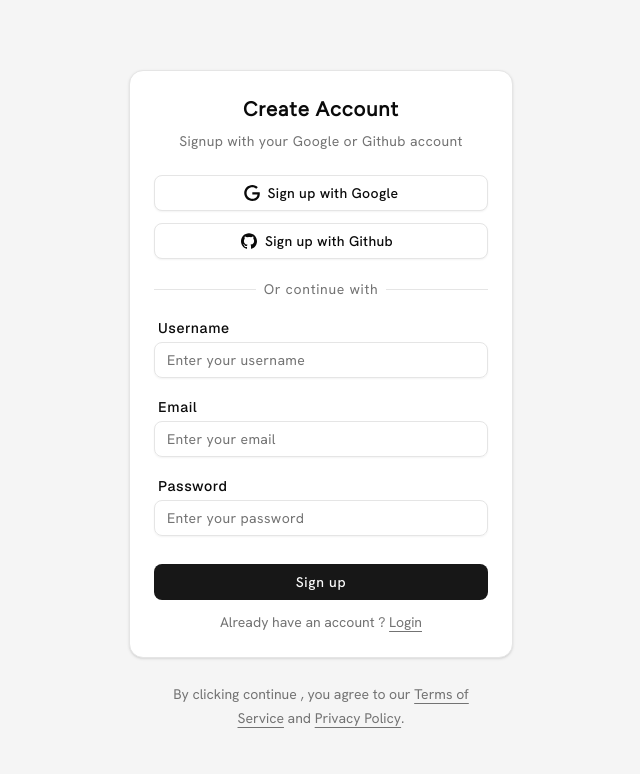
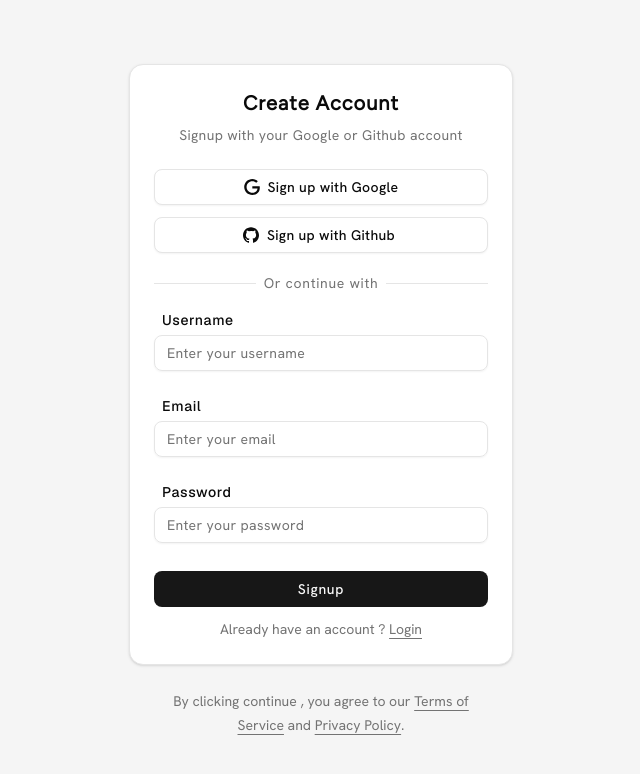
Before and after one commit to Anurag-singh-RBU/Axion, a Next.js app: page /sign-up in a window 1280 px wide. Shown: the top 774 px of the page, without its empty margins (319-959 px from the left). Built offline with nearby package versions, Linux system fonts and the light colour scheme.

Commit message:
added zod

```diff
--- a/src/app/(auth)/layout.js
+++ b/src/app/(auth)/layout.js
@@ -1,4 +1,7 @@
+"use client"
+
 export default function AuthLayout({ children }){
+
   return (
     <section className="min-h-screen flex items-center justify-center bg-neutral-100">
       {children}
--- a/src/components/login-form.jsx
+++ b/src/components/login-form.jsx
@@ -9,7 +9,6 @@ import { useForm } from "react-hook-form"
 import { z } from "zod"
 import { zodResolver } from "@hookform/resolvers/zod"
 import { Form, FormControl, FormDescription, FormField, FormLabel, FormItem, FormMessage } from "@/components/ui/form"
-
 
 const loginFormSchema = z.object({
   email: z.string().min(1, "Email is required").email("Invalid email address format").max(320, "Email is too long"),
@@ -50,7 +49,7 @@ export function LoginForm({className , ...props}){
         <Form {...methods}>
           <form
             onSubmit={methods.handleSubmit((values) => {
-              console.log("Form submitted with values:", values);
+              console.log("Form submitted with values :", values);
             })}>
             <FieldGroup>
               <Field>
--- a/src/components/signup-form.jsx
+++ b/src/components/signup-form.jsx
@@ -1,25 +1,46 @@
+"use client"
+
 import { cn } from "@/lib/utils"
 import { Button } from "@/components/ui/button"
-import {
-    Card,
-    CardContent,
-    CardDescription,
-    CardHeader,
-    CardTitle,
-} from "@/components/ui/card"
-import {
-    Field,
-    FieldDescription,
-    FieldGroup,
-    FieldLabel,
-    FieldSeparator,
-} from "@/components/ui/field"
+import { Card, CardContent, CardDescription, CardHeader, CardTitle } from "@/components/ui/card"
+import { Field, FieldDescription, FieldGroup, FieldLabel, FieldSeparator } from "@/components/ui/field"
 import { Input } from "@/components/ui/input"
+import { useForm } from "react-hook-form"
+import { z } from "zod"
+import { zodResolver } from "@hookform/resolvers/zod"
+import { Form, FormControl, FormDescription, FormField, FormLabel, FormItem, FormMessage } from "@/components/ui/form"
 
-export function SignUpForm({
-    className,
-    ...props
-}) {
+const signupFormSchema = z.object({
+    username: z.string()
+      .min(3, "Username must be at least 3 characters")
+      .max(32, "Username must be no more than 32 characters")
+      .regex(/^[a-zA-Z0-9_]+$/, "Username can only contain letters, numbers, and underscores"),
+    email: z.string().min(1, "Email is required").email("Invalid email address format").max(320, "Email is too long"),
+    password: z.string().min(8 , "Password must be at least 8 characters").max(128 , "Password must be no more than 128 characters")
+    .refine((val) => !/\s/.test(val), {
+      message: "Password cannot contain spaces"
+    }).refine(
+      (val) =>
+        /[a-z]/.test(val) && /[A-Z]/.test(val) && /\d/.test(val) && /[!@#$%^&*()_+\-=[\]{};':"\\|,.<>/?]/.test(val),
+      {
+        message: "Password must contain upper and lower case letters , a number and a special character",
+      }
+    ),
+});
+
+export function SignUpForm({className , ...props}){
+
+  const methods = useForm({
+
+    resolver: zodResolver(signupFormSchema),
+    defaultValues: {
+        username: "",
+        email: "",
+        password: "",
+    },
+
+  })
+
   return (
     <div className={cn("flex flex-col gap-6", className)} {...props}>
       <Card>
@@ -30,18 +51,26 @@ export function SignUpForm({
           </CardDescription>
         </CardHeader>
         <CardContent>
-                    <form>
+        <Form {...methods}>
+            <form
+                onSubmit={methods.handleSubmit((values) => {
+                console.log("Form submitted with values :", values);
+                })}>
                 <FieldGroup>
                 <Field>
                     <Button variant="outline" type="button" className="font-HG tracking-wide">
                     <svg xmlns="http://www.w3.org/2000/svg" viewBox="0 0 24 24">
-                                        <path d="M12.48 10.92v3.28h7.84c-.24 1.84-.853 3.187-1.787 4.133-1.147 1.147-2.933 2.4-6.053 2.4-4.827 0-8.6-3.893-8.6-8.72s3.773-8.72 8.6-8.72c2.6 0 4.507 1.027 5.907 2.347l2.307-2.307C18.747 1.44 16.133 0 12.48 0 5.867 0 .307 5.387.307 12s5.56 12 12.173 12c3.573 0 6.267-1.173 8.373-3.36 2.16-2.16 2.84-5.213 2.84-7.667 0-.76-.053-1.467-.173-2.053H12.48z" fill="currentColor"/>
+                        <path
+                        d="M12.48 10.92v3.28h7.84c-.24 1.84-.853 3.187-1.787 4.133-1.147 1.147-2.933 2.4-6.053 2.4-4.827 0-8.6-3.893-8.6-8.72s3.773-8.72 8.6-8.72c2.6 0 4.507 1.027 5.907 2.347l2.307-2.307C18.747 1.44 16.133 0 12.48 0 5.867 0 .307 5.387.307 12s5.56 12 12.173 12c3.573 0 6.267-1.173 8.373-3.36 2.16-2.16 2.84-5.213 2.84-7.667 0-.76-.053-1.467-.173-2.053H12.48z"
+                        fill="currentColor"/>
                     </svg>
                         Sign up with Google
                     </Button>
                     <Button variant="outline" type="button" className="font-HG tracking-wide">
-                                <svg xmlns="http://www.w3.org/2000/svg" viewBox="0 0 24 24" fill="none" className="-ml-2">
-                                    <path d="M12 .297c-6.63 0-12 5.373-12 12 0 5.303 3.438 9.8 8.205 11.387.6.113.82-.258.82-.577v-2.234c-3.338.726-4.033-1.415-4.033-1.415-.546-1.387-1.333-1.757-1.333-1.757-1.089-.745.084-.729.084-.729 1.204.084 1.839 1.236 1.839 1.236 1.07 1.834 2.809 1.304 3.495.997.108-.775.418-1.305.762-1.606-2.665-.304-5.466-1.334-5.466-5.934 0-1.31.469-2.381 1.236-3.221-.124-.303-.535-1.522.117-3.172 0 0 1.008-.322 3.3 1.23a11.44 11.44 0 0 1 3-.404c1.018.005 2.045.138 3 .404 2.292-1.552 3.297-1.23 3.297-1.23.653 1.65.242 2.869.12 3.172.77.84 1.235 1.911 1.235 3.221 0 4.61-2.803 5.625-5.475 5.921.43.371.823 1.104.823 2.229v3.301c0 .322.217.694.825.576C20.565 22.092 24 17.592 24 12.297c0-6.627-5.373-12-12-12" fill="currentColor"/>
+                    <svg xmlns="http://www.w3.org/2000/svg" viewBox="0 0 24 24" fill="none" className="-ml-1">
+                        <path
+                        d="M12 .297c-6.63 0-12 5.373-12 12 0 5.303 3.438 9.8 8.205 11.387.6.113.82-.258.82-.577v-2.234c-3.338.726-4.033-1.415-4.033-1.415-.546-1.387-1.333-1.757-1.333-1.757-1.089-.745.084-.729.084-.729 1.204.084 1.839 1.236 1.839 1.236 1.07 1.834 2.809 1.304 3.495.997.108-.775.418-1.305.762-1.606-2.665-.304-5.466-1.334-5.466-5.934 0-1.31.469-2.381 1.236-3.221-.124-.303-.535-1.522.117-3.172 0 0 1.008-.322 3.3 1.23a11.44 11.44 0 0 1 3-.404c1.018.005 2.045.138 3 .404 2.292-1.552 3.297-1.23 3.297-1.23.653 1.65.242 2.869.12 3.172.77.84 1.235 1.911 1.235 3.221 0 4.61-2.803 5.625-5.475 5.921.43.371.823 1.104.823 2.229v3.301c0 .322.217.694.825.576C20.565 22.092 24 17.592 24 12.297c0-6.627-5.373-12-12-12"
+                        fill="currentColor"/>
                     </svg>
                         Sign up with Github
                     </Button>
@@ -49,28 +78,47 @@ export function SignUpForm({
                 <FieldSeparator className="*:data-[slot=field-separator-content]:bg-card font-HG tracking-wider">
                     Or continue with
                 </FieldSeparator>
+                <FormField control={methods.control} name="username"
+                    render={({ field }) => (
+                    <FormItem>
+                        <FormLabel className="font-GS tracking-wider ml-2">Username</FormLabel>
+                        <FormControl>
+                        <Input id="username" type="text" placeholder="Enter your username" {...field}/>
+                        </FormControl>
+                        <FormMessage/>
+                    </FormItem>
+                    )}/>
+                <FormField control={methods.control} name="email"
+                    render={({ field }) => (
+                    <FormItem>
+                        <FormLabel className="font-GS tracking-wider ml-2">Email</FormLabel>
+                        <FormControl>
+                        <Input id="email" type="email" placeholder="Enter your email" {...field}/>
+                        </FormControl>
+                        <FormMessage/>
+                    </FormItem>
+                    )}/>
+                <FormField control={methods.control} name="password"
+                    render={({ field }) => (
+                    <FormItem>
+                        <div className="flex justify-between items-end">
+                        <FormLabel className="font-GS tracking-wider ml-2">Password</FormLabel>
+                        </div>
+                        <FormControl>
+                        <Input id="password" type="password" placeholder="Enter your password" {...field}/>
+                        </FormControl>
+                        <FormMessage/>
+                    </FormItem>
+                    )}/>
                 <Field>
-                                <FieldLabel htmlFor="username" className="font-GS tracking-wider ml-1">Username</FieldLabel>
-                                <Input id="username" type="username" placeholder="Enter your username" required className="placeholder:font-HG! -mt-2"/>
-                            </Field>
-                            <Field>
-                                <FieldLabel htmlFor="email" className="font-GS tracking-wider ml-1 -mt-2">Email</FieldLabel>
-                                <Input id="email" type="email" placeholder="Enter your email" required className="placeholder:font-HG! -mt-2"/>
-                            </Field>
-                            <Field>
-                                <div className="flex items-center">
-                                    <FieldLabel htmlFor="password" className="font-GS tracking-wider ml-1 -mt-2">Password</FieldLabel>
-                                </div>
-                                <Input id="password" type="password" required placeholder="Enter your password"className="placeholder:font-HG! -mt-2"/>
-                            </Field>
-                            <Field>
-                                <Button type="submit" className="font-HG tracking-wider">Sign up</Button>
+                    <Button type="submit" className="font-HG tracking-wider">Signup</Button>
                     <FieldDescription className="text-center font-HG">
                         Already have an account ? <a href="/sign-in">Login</a>
                     </FieldDescription>
                 </Field>
                 </FieldGroup>
             </form>
+        </Form>
         </CardContent>
     </Card>
         <FieldDescription className="px-6 text-center font-HG leading-6">
```
Lines whose indentation alone changed are shown as unchanged.
